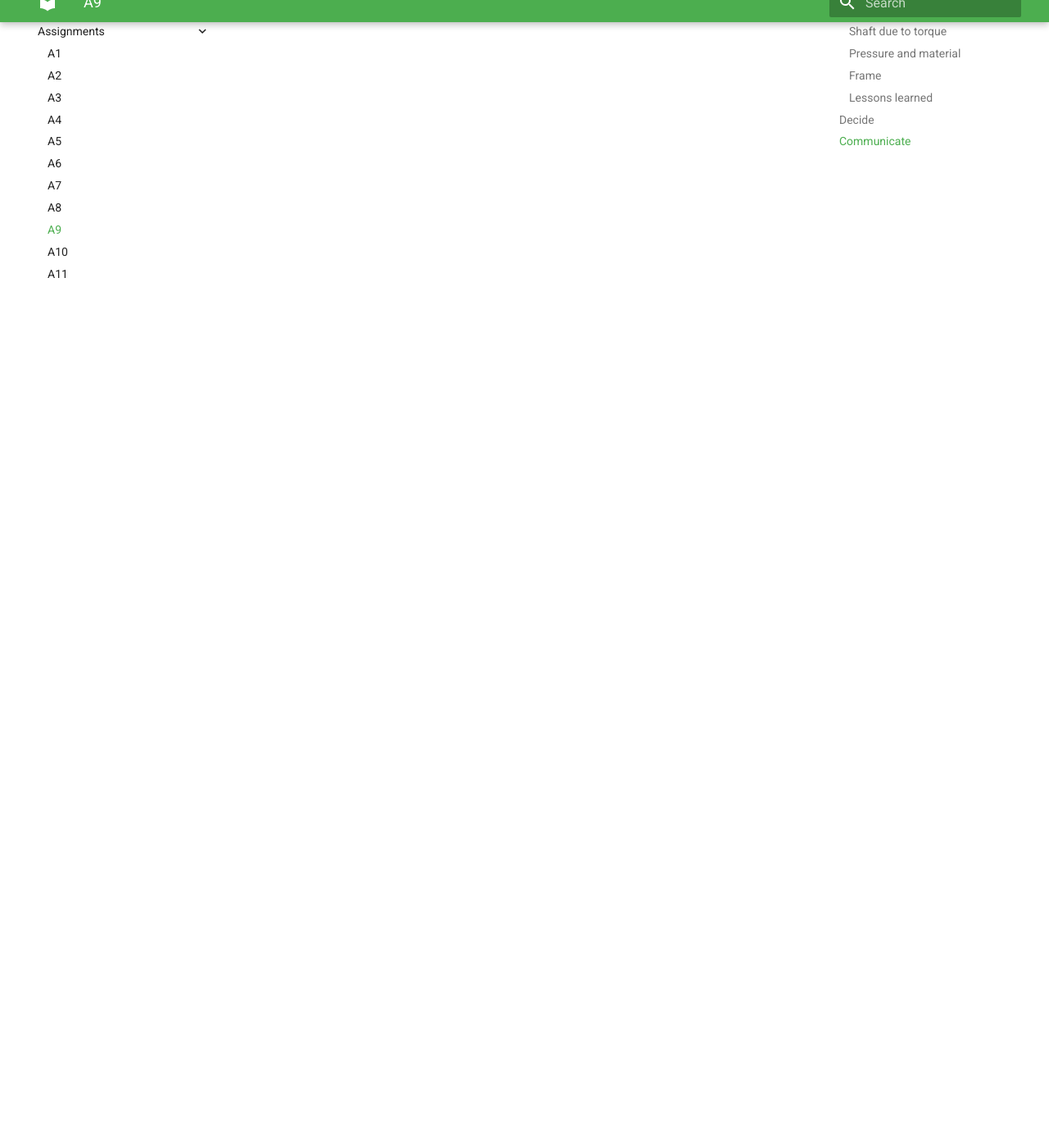
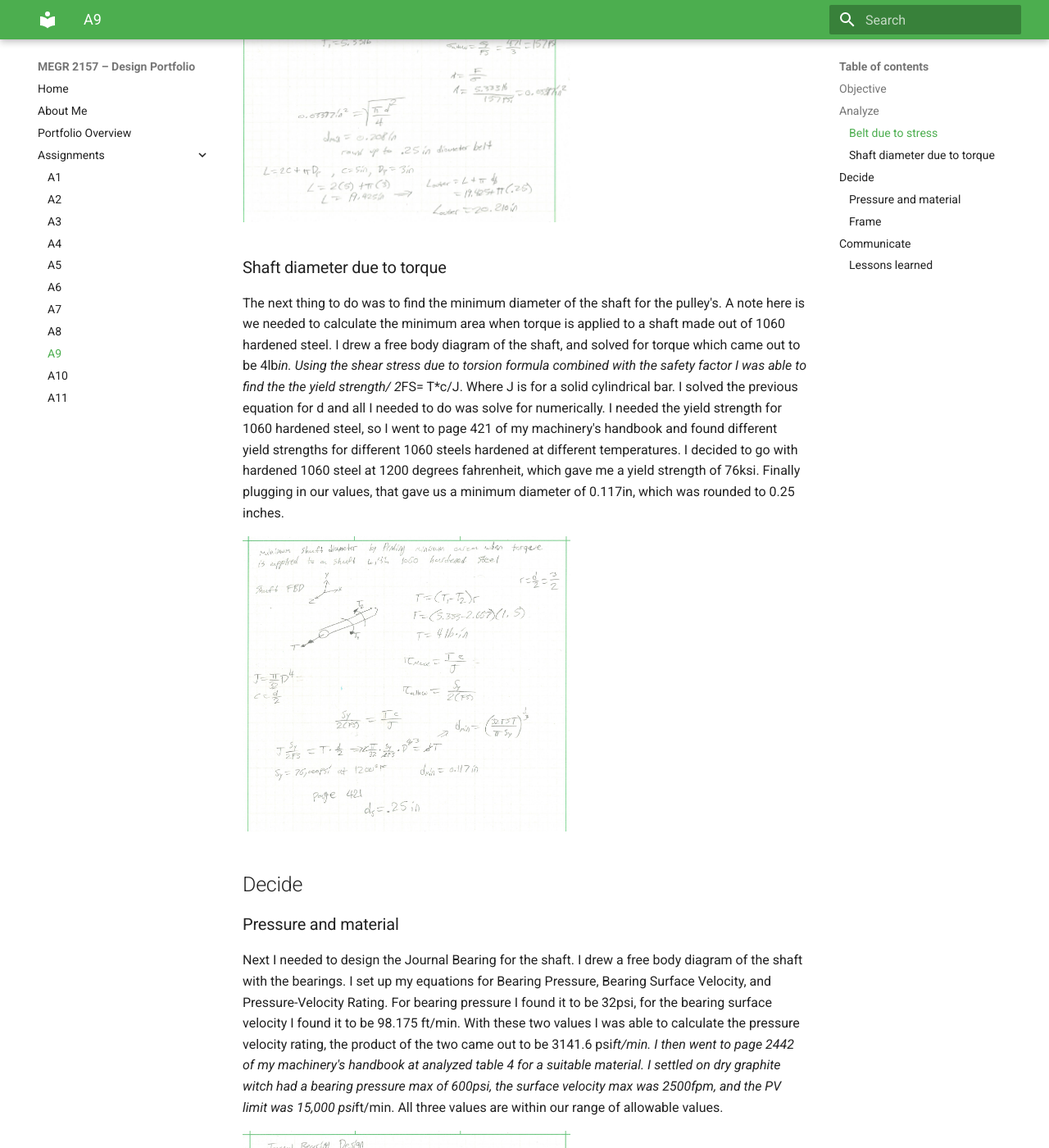
Before and after one commit to Greyson-Boatright/design-projects-portfolio, an MkDocs documentation site: the page built from docs/assignments/A09/index.md, in a window 1280 px wide and 1400 px high, scrolled down 1373 px. Shown: the whole window at 82% size. Built offline with MkDocs 1.6.1 and Material for MkDocs 9.7.7, drawn with Linux system fonts in a browser that asks for light colours; some of the changed text lies outside the part shown; grey boxes are pictures that could not be loaded.

Commit message:
Update index.md

```diff
--- a/docs/assignments/A09/index.md
+++ b/docs/assignments/A09/index.md
@@ -7,18 +7,31 @@ The objective of this design is to create a pully system in which we are given s
 
 
 ### Belt due to stress
-### Shaft due to torque
-### Pressure and material
-### Frame
-### Lessons learned
+The first task in this assignment was to find the minimum diameter belt we needed for the pulley and select one from McMaster products that we could actually use. I wrote down all of my free variables and limited variables from the objective and information given. I drew a free body diagram of the pulley and made a cut to analyze one side. After writing the equilibrium equations I was able to find that when had two different tensional forces, which was expected but I was concerned with only the larger one for the analysis. Since it was an axial force I used the axial stress formula and applied a safety factor of three. I was able to find that the minimum area was 0.03397in^2. Solving for the minimum diameter my calculation came out to be 0.208in, and I rounded up to 0.25 inches. I also needed to find the outer circumference for the belt. using the diameter of a single pulley and the distance from center to center, I found the outer circumference to be 20.210 inches. I was able to find a suitable belt which can be seen below. The part number is 3044K606.
 
+<img src="a9-1.png" alt="initial design" width="400">
+<img src="a9-2.png" alt="initial design" width="400">
+
+
+### Shaft diameter due to torque
+
+The next thing to do was to find the minimum diameter of the shaft for the pulley's. A note here is we needed to calculate the minimum area when torque is applied to a shaft made out of 1060 hardened steel. I drew a free body diagram of the shaft, and solved for torque which came out to be 4lb*in. Using the shear stress due to torsion formula combined with the safety factor I was able to find the the yield strength/ 2*FS= T*c/J. Where J is for a solid cylindrical bar. I solved the previous equation for d and all I needed to do was solve for numerically. I needed the yield strength for 1060 hardened steel, so I went to page 421 of my machinery's handbook and found different yield strengths for different 1060 steels hardened at different temperatures. I decided to go with hardened 1060 steel at 1200 degrees fahrenheit, which gave me a yield strength of 76ksi. Finally plugging in our values, that gave us a minimum diameter of 0.117in, which was rounded to 0.25 inches.
+
+<img src="a9-3.png" alt="initial design" width="400">
 
 ## Decide
 
+### Pressure and material
+Next I needed to design the Journal Bearing for the shaft. I drew a free body diagram of the shaft with the bearings. I set up my equations for Bearing Pressure, Bearing Surface Velocity, and Pressure-Velocity Rating. For bearing pressure I found it to be 32psi, for the bearing surface velocity I found it to be 98.175 ft/min. With these two values I was able to calculate the pressure velocity rating, the product of the two came out to be 3141.6 psi*ft/min. I then went to page 2442 of my machinery's handbook at analyzed table 4 for a suitable material. I settled on dry graphite witch had a bearing pressure max of 600psi, the surface velocity max was 2500fpm, and the PV limit was 15,000 psi*ft/min. All three values are within our range of allowable values.
+
+<img src="a9-4.png" alt="initial design" width="400">
+
+### Frame
+Lastly, I drew a frame design for which the pulley, shaft, and bearing could be mounted onto. I gave a couple quick dimension for what I was thinking. I tried to utilize the frame concept from appendix A and create more rigidity by placing a plate on both sides. I guess depending on the mounting orientation the secondary plate may or may not be needed.
+
+<img src="a9-5.png" alt="initial design" width="400">
 
 ## Communicate
 
-
-picture format
-
-<img src="a4-13.png" alt="initial design" width="400">
+### Lessons learned
+In this assignment I learned that we can take relatively simple and complex systems and apply concepts for statics and solid mechanics to better design as system as a engineer for multiple different things such as geometry, strength, functionality, and much more. I also learned that there is a ton of different ways to approach the workflow, not everything has to be known or given. as long as we have some bits of information, we can ask questions and use engineer judgement to make informed decisions.
```
